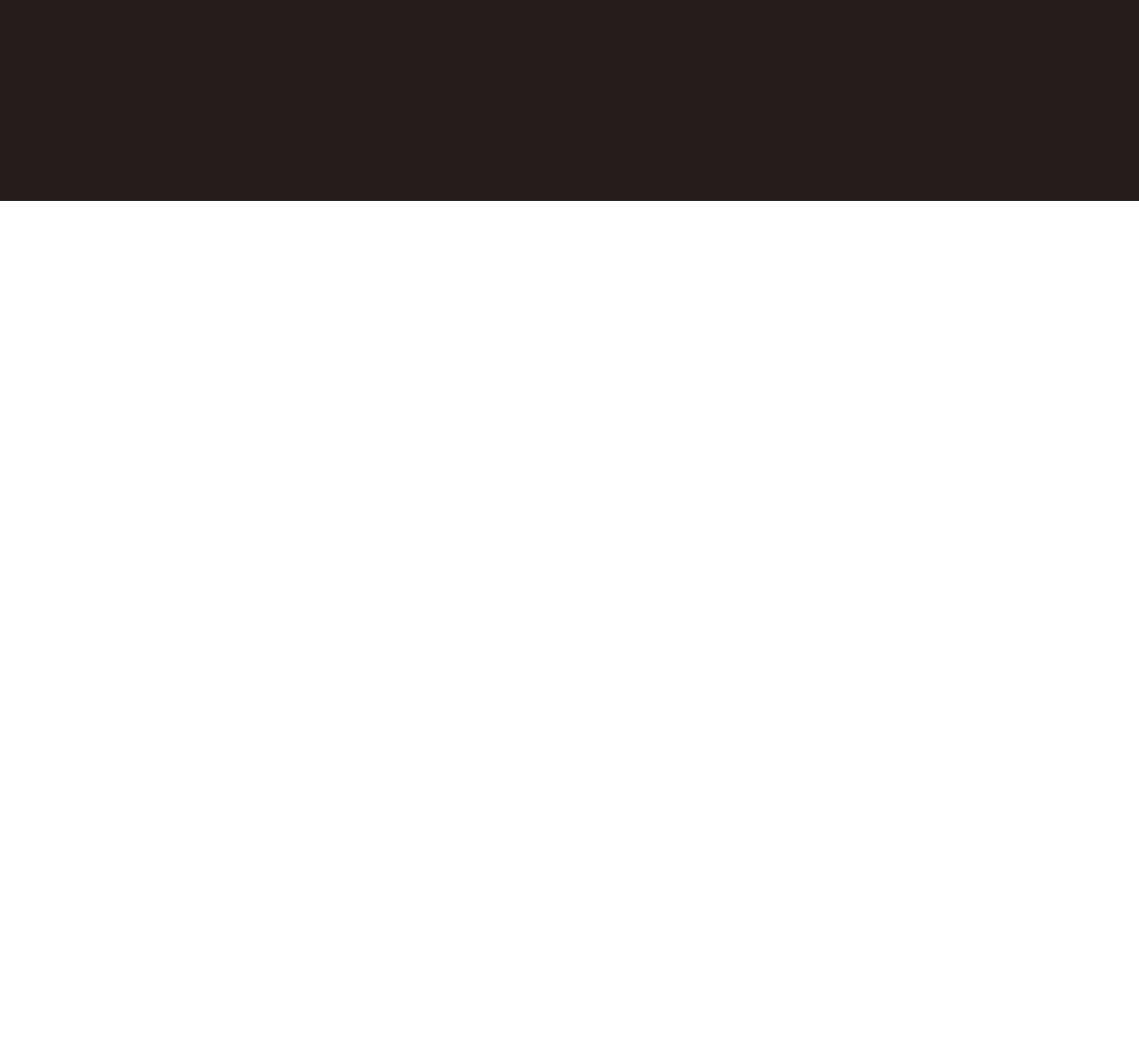
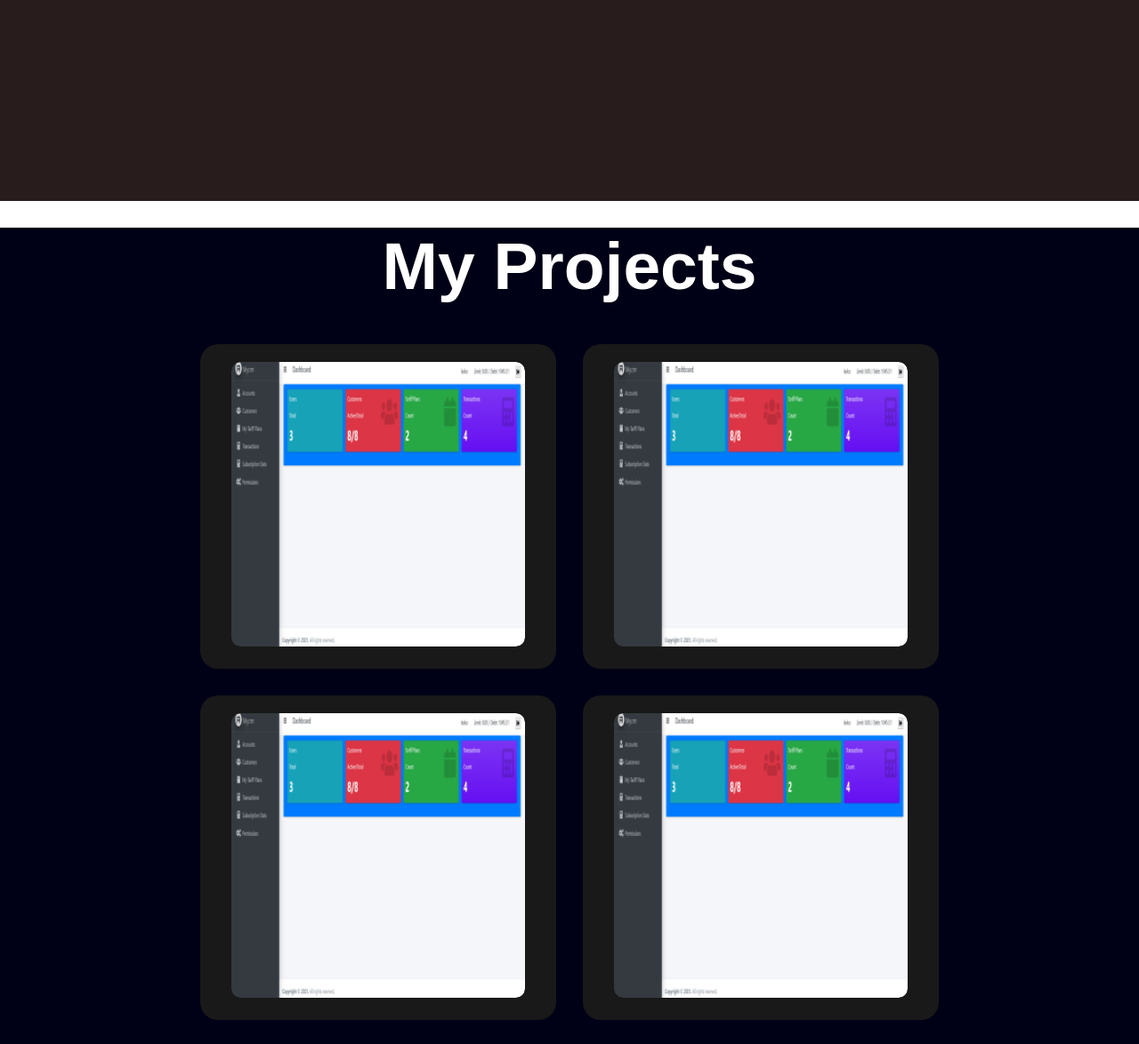
Before and after one commit to stani1940/portfolio-projects, a website built with Parcel: page index.html in a window 1280 px wide. Shown: the part 2920-4094 px from the top of the page at 89% size. Before the commit the page ends 3146 px from the top, so only its background shows below. Built offline with nearby package versions, Linux system fonts and the light colour scheme.

Commit message:
Add project`s section

```diff
--- a/index.html
+++ b/index.html
@@ -166,7 +166,43 @@
       </p>
     </div>
   </div>
-
+</section>
+<section class="work" id="work">
+    <div class="title">
+      <h2 class="section-title">My Projects</h2>
+    </div>
+  <div class="work-content">
+    <div class="card">
+      <div class="card-image">
+        <img src="img/project_1.png" alt="project_1">
+      </div>
+    </div>
+    <div class="card">
+      <div class="card-image">
+        <img src="img/project_1.png" alt="project_1">
+      </div>
+    </div>
+    <div class="card">
+      <div class="card-image">
+        <img src="img/project_1.png" alt="project_1">
+      </div>
+    </div>
+    <div class="card">
+      <div class="card-image">
+        <img src="img/project_1.png" alt="project_1">
+      </div>
+    </div>
+    <div class="card">
+      <div class="card-image">
+        <img src="img/project_1.png" alt="project_1">
+      </div>
+    </div>
+    <div class="card">
+      <div class="card-image">
+        <img src="img/project_1.png" alt="project_1">
+      </div>
+    </div>
+  </div>
 </section>
 </body>
 </html>
--- a/style.css
+++ b/style.css
@@ -325,3 +325,39 @@ button:hover {
    margin-bottom: 2rem;
    color: #cccccc;
  }
+ .work{
+   background-color: #000016;
+ }
+ .work .work-content{
+   display: flex;
+   justify-content: center;
+   flex-direction: row;
+   flex-wrap: wrap;
+   margin-top: 20px;
+ }
+.work .work-content .card{
+  width: 400px;
+  margin: 15px;
+}
+
+.work .work-content .card .card-image{
+  position: relative;
+  width: 100%;
+  height: 320px;
+  overflow: hidden;
+  border-radius: 10px;
+}
+
+.work .work-content .card .card-image img{
+  position: absolute;
+  top: 0;
+  left: 0;
+  width: 100%;
+  height: 100%;
+  object-fit: cover;
+  border-radius: 10px;
+  transition: 0.5s ease;
+}
+.work .work-content .card .card-image img:hover {
+  transform:scale(1.2);
+}
```
Also changed, not shown: img/project_1.png (added).
